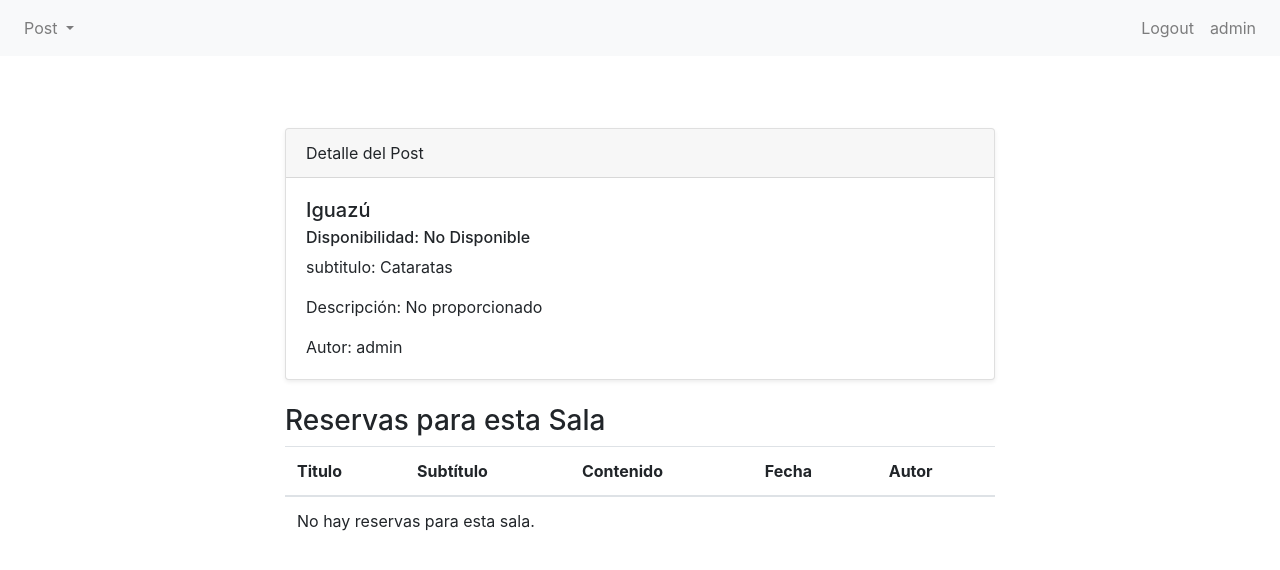
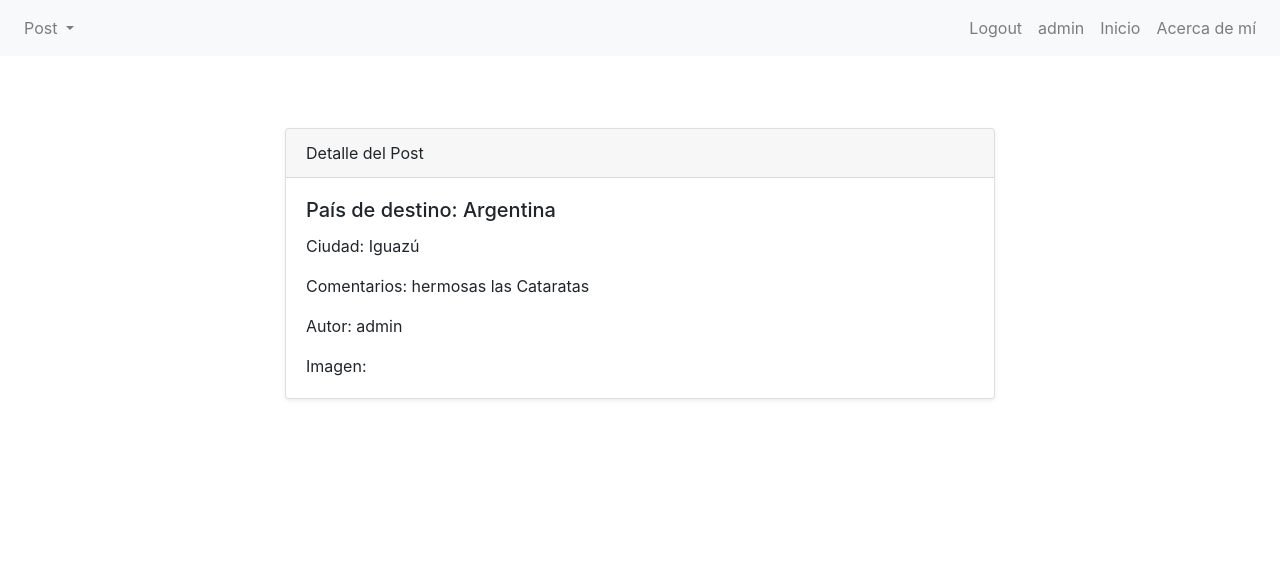
Before and after one commit to adrianabrizuela/Entrega_final, a Django app: page /Post/post/2/detail/ in a window 1280 px wide. Shown: the top 570 px of the page. Run offline with Django 5.2, Linux system fonts and the light colour scheme; a user stored in the database is signed in; data comes from the database, SQL or seed files in the repository; parts of the project's set-up code (start-up, migrations or seed data) failed here and were passed over; some libraries are stand-ins or nearby versions.

Commit message:
actualizado

```diff
--- a/Blog/Blog/urls.py
+++ b/Blog/Blog/urls.py
@@ -19,7 +19,7 @@ from django.contrib import admin
 from django.urls import path, include
 
 from django.http import HttpResponse
-
+from django.conf.urls.static import static
 
 def mi_funcion_que_es_una_vista_o_view(xx):
     return HttpResponse("<h1>Bienvenidos a mi Blog</h1>")
@@ -30,3 +30,5 @@ urlpatterns = [
     path("", mi_funcion_que_es_una_vista_o_view),
     path("Post/", include("Post.urls")), # conecto las URLS de `Post` con las URLS generales
 ]
+
+urlpatterns+= static(settings.MEDIA_URL, document_root = settings.MEDIA_ROOT)
--- a/Blog/Post/forms.py
+++ b/Blog/Post/forms.py
@@ -9,8 +9,6 @@ class UserEditForm(forms.ModelForm):
         fields = ['username', 'first_name', 'last_name', 'email']
 
 
-
-
 class PostSearchForm(forms.Form):
     titulo = forms.CharField(
         max_length=50, required=True, label="Ingresar nombre de la sala"
--- a/Blog/Post/models.py
+++ b/Blog/Post/models.py
@@ -12,7 +12,7 @@ class Post(models.Model):
     contenido = models.TextField(blank=True, null=True)
     fecha = models.DateField(default=timezone.now)
     autor = models.ForeignKey(User, null= True, on_delete= models.SET_NULL)
-    image = models.ImageField(upload_to='blog_images/')  # Definimos el campo de imagen
+    imagen = models.ImageField(upload_to='blog_images/')  # Definimos el campo de imagen
 
     def __str__(self):
         return self.titulo
--- a/Blog/Post/templates/Post/base.html
+++ b/Blog/Post/templates/Post/base.html
@@ -26,7 +26,7 @@
                     <div class="dropdown-menu" aria-labelledby="navbarDropdownMenuLinkSala">
                         <a class="dropdown-item" href="{% url 'post-list' %}">Todas los Post</a>
                         <a class="dropdown-item" href="{% url 'post-create' %}">Crear Post</a>
-                        <a class="dropdown-item" href="">Buscar Post</a>
+                        <!-- <a class="dropdown-item" href="">Buscar Post</a> -->
                     </div>
                 </li>
 
@@ -48,7 +48,17 @@
                         <a class="nav-link" href="{% url 'crear-usuario' %}">Crear Usuario</a>
                     </li>
                 {%endif%}
+                    <li class="nav-item">
+                        <a class="nav-link" href="{% url 'home' %}">Inicio</a>
+                    </li>
+                    <!-- Aquí agregamos el enlace a la página "Acerca de mí" -->
+                    <li class="nav-item">
+                        <a class="nav-link" href="{% url 'about' %}">Acerca de mí</a>
+                    </li>
             </ul>
+
+
+
         </div>
     </nav>
     <!-- Main content -->
@@ -57,6 +67,7 @@
         <!-- Content goes here -->
         {% endblock content %}
     </div>
+
     <!-- Bootstrap JS, Popper.js, and jQuery -->
     <script src="https://code.jquery.com/jquery-3.5.1.slim.min.js"></script>
     <script src="https://cdn.jsdelivr.net/npm/@popperjs/core@2.5.2/dist/umd/popper.min.js"></script>
--- a/Blog/Post/templates/Post/vbc/post_detail.html
+++ b/Blog/Post/templates/Post/vbc/post_detail.html
@@ -12,27 +12,30 @@
                         Detalle del Post
                     </div>
                     <div class="card-body">
-                        <h5 class="card-title">{{ GUSTAVOCERATI.titulo }}</h5>
-                        {% if GUSTAVOCERATI.disponible %}
+                        <h5 class="card-title">País de destino: {{ GUSTAVOCERATI.titulo }}</h5>
+                        <!-- {% if GUSTAVOCERATI.disponible %}
                         <h6 class="card-subtitle mb-2">Disponibilidad: Disponible</h6>
                         {% else %}
                         <h6 class="card-subtitle mb-2">Disponibilidad: No Disponible</h6>
-                        {% endif %}
-                        <p class="card-text">subtitulo: {{ GUSTAVOCERATI.subtitulo }}</p>
-                        <p class="card-text">Descripción: {{ GUSTAVOCERATI.descripcion | default:"No proporcionado" }}</p>
+                        {% endif %} -->
+                        <p class="card-text">Ciudad: {{ GUSTAVOCERATI.subtitulo }}</p>
+                        <p class="card-text">Comentarios: {{ GUSTAVOCERATI.contenido | default:"No proporcionado" }}</p>
                         <p class="card-text">Autor: {{ GUSTAVOCERATI.autor }}</p>
+                        <p class="card-text">Imagen: {{ GUSTAVOCERATI.imagen }}</p>
                     </div>
                 </div>
-                <div class="mt-4">
+                <!-- <div class="mt-4">
                     <h3>Reservas para esta Sala</h3>
                     <table class="table">
                         <thead>
                             <tr>
-                                <th scope="col">Titulo</th>
-                                <th scope="col">Subtítulo</th>
-                                <th scope="col">Contenido</th>
+                                <th scope="col">País de destino</th>
+                                <th scope="col">Ciudad</th>
+                                <th scope="col">Comentarios</th>
                                 <th scope="col">Fecha</th>
                                 <th scope="col">Autor</th>
+                                <th scope="col">Imagen</th>
+
                             </tr>
                         </thead>
                         <tbody>
@@ -43,6 +46,8 @@
                                 <td>{{ post.contenido }}</td>
                                 <td>{{ post.fecha| date:"d/m/Y" }}</td>
                                 <td>{{ post.autor | default:"No proporcionado" }}</td>
+                                <td>{{ post.imagen }}</td>
+
                             </tr>
                             {% empty %}
                             <tr>
@@ -51,7 +56,7 @@
                             {% endfor %}
                         </tbody>
                     </table>
-                </div>
+                </div> -->
             </div>
         </div>
     </div>
--- a/Blog/Post/urls.py
+++ b/Blog/Post/urls.py
@@ -1,5 +1,5 @@
 from django.urls import path
-
+from . import views
 from .views import (
     home_view,
     PostListView,
@@ -26,5 +26,6 @@ urlpatterns = [
     path("logout/", user_logout_view, name="logout"),
     path("crear-usuario/", user_creation_view, name="crear-usuario"),
     path("editar-perfil/", UserUpdateView.as_view(), name= 'editar-perfil'),
+    path('about/', views.about, name='about'),
 
 ]
--- a/Blog/Post/views.py
+++ b/Blog/Post/views.py
@@ -13,7 +13,8 @@ from django.views.generic import (
     DeleteView,
 )
 
-from .forms import PostSearchForm
+
+
 
 
 def home_view(request):
@@ -50,7 +51,7 @@ class PostDeleteView(LoginRequiredMixin, DeleteView):
 class PostUpdateView(LoginRequiredMixin, UpdateView):
     model = Post
     template_name = "post/vbc/post_form.html"
-    fields = ["titulo", "subtitulo", "contenido", "fecha",  "autor"]
+    fields = ["titulo", "subtitulo", "contenido", "fecha",  "autor", "imagen"]
     context_object_name = "post"
     success_url = reverse_lazy("post-list")
 
@@ -58,29 +59,10 @@ class PostUpdateView(LoginRequiredMixin, UpdateView):
 class PostCreateView(LoginRequiredMixin, CreateView):
     model = Post
     template_name = "post/vbc/post_form.html"
-    fields = ["titulo", "subtitulo", "contenido", "fecha", "autor"]
+    fields = ["titulo", "subtitulo", "contenido", "fecha", "autor", "imagen"]
     success_url = reverse_lazy("post-list")
 
 
-
-# def sala_search_view(request):
-#     if request.method == "GET":
-#         form = PostSearchForm()
-#         return render(
-#             request, "bookings/form_search.html", context={"search_form": form}
-#         )
-#     elif request.method == "POST":
-#         #  devolverle a "chrome" la lista de reservas encontrada o avisar que no se encontró nada
-#         form = SalaSearchForm(request.POST)
-#         if form.is_valid():
-#             nombre_de_sala = form.cleaned_data["nombre"]
-#             salas_encontradas = Sala.objects.filter(nombre= nombre_de_sala).all()
-#             contexto_dict = {"ADRIANDARGELOS": salas_encontradas}
-#             return render(request, "bookings/vbc/sala_list.html", contexto_dict)
-#         else:
-#             return render(
-#             request, "bookings/form_search.html", context={"search_form": form}
-#         )
 
 #-----------------------------------------------------------------
 #                      login/logout
@@ -146,3 +128,15 @@ class UserUpdateView(LoginRequiredMixin, UpdateView):
 
     def get_object(self):
         return self.request.user
+
+#-----------------------------------------------------------------
+#                      acerca de mi
+#-----------------------------------------------------------------
+
+
+def about(request):
+    # Aquí puedes definir la información sobre los dueños de la página
+    owners_info = "Acerca de los dueños de la página: ..."
+
+    # Renderiza la plantilla "about.html" con la información de los dueños
+    return render(request, 'about.html', {'owners_info': owners_info})
```
Also changed, not shown: Blog/Blog/settings.py (+50 -39 lines), Blog/Post/templates/Post/vbc/post_list.html (+9 -3 lines), Blog/Post/templates/about.html (added, +12 -0 lines), Blog/Post/migrations/0002_rename_image_post_imagen.py (added), Blog/db.sqlite3, Blog/media/blog_images/bill.png (added), Blog/media/blog_images/steve.png (added).
